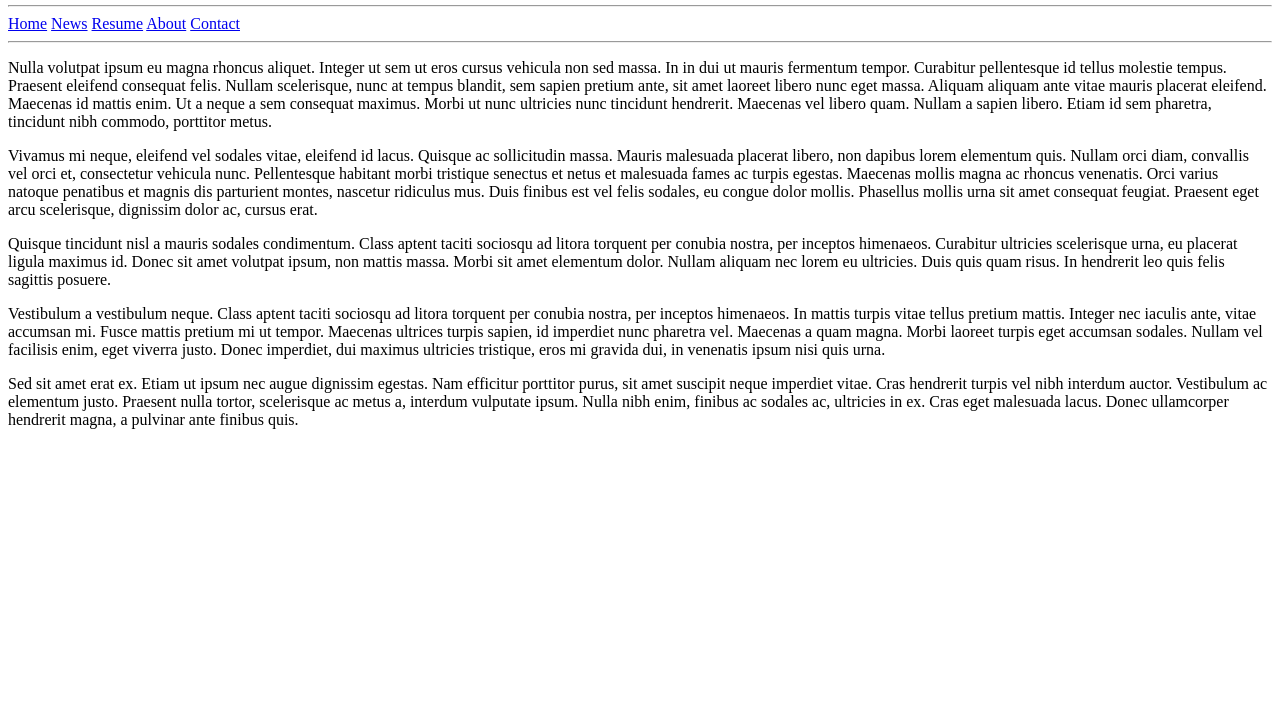
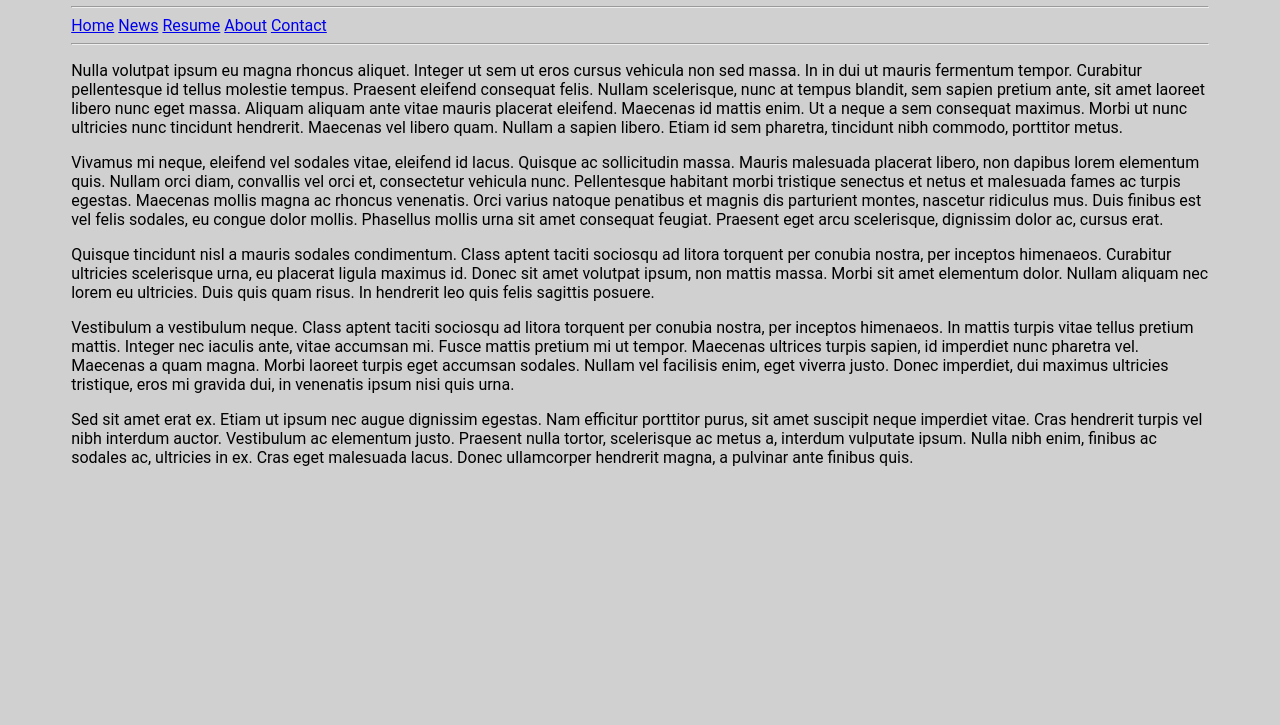
Before and after one commit to johndepatie/nodeyyc, a plain HTML site: page ex_5/about.html in a window 1280 px wide. Shown: the part 75-800 px from the top of the page. Drawn offline with Linux system fonts and the light colour scheme.

Commit message:
Updated styling to be more consistent across exercise 5

```diff
--- a/ex_5/about.html
+++ b/ex_5/about.html
@@ -2,8 +2,10 @@
 <html>
     <head>
         <title>About</title>
+		<link rel="stylesheet" href="documents/styles.css" type="text/css">
     </head>
     <body>
+		<div id="wrapper">
 			<h1>About</h1>
 			<hr>
 			<nav>
@@ -19,5 +21,6 @@
 			<p>Quisque tincidunt nisl a mauris sodales condimentum. Class aptent taciti sociosqu ad litora torquent per conubia nostra, per inceptos himenaeos. Curabitur ultricies scelerisque urna, eu placerat ligula maximus id. Donec sit amet volutpat ipsum, non mattis massa. Morbi sit amet elementum dolor. Nullam aliquam nec lorem eu ultricies. Duis quis quam risus. In hendrerit leo quis felis sagittis posuere.</p>
 			<p>Vestibulum a vestibulum neque. Class aptent taciti sociosqu ad litora torquent per conubia nostra, per inceptos himenaeos. In mattis turpis vitae tellus pretium mattis. Integer nec iaculis ante, vitae accumsan mi. Fusce mattis pretium mi ut tempor. Maecenas ultrices turpis sapien, id imperdiet nunc pharetra vel. Maecenas a quam magna. Morbi laoreet turpis eget accumsan sodales. Nullam vel facilisis enim, eget viverra justo. Donec imperdiet, dui maximus ultricies tristique, eros mi gravida dui, in venenatis ipsum nisi quis urna.</p>
 			<p>Sed sit amet erat ex. Etiam ut ipsum nec augue dignissim egestas. Nam efficitur porttitor purus, sit amet suscipit neque imperdiet vitae. Cras hendrerit turpis vel nibh interdum auctor. Vestibulum ac elementum justo. Praesent nulla tortor, scelerisque ac metus a, interdum vulputate ipsum. Nulla nibh enim, finibus ac sodales ac, ultricies in ex. Cras eget malesuada lacus. Donec ullamcorper hendrerit magna, a pulvinar ante finibus quis.</p>
+		</div>
     </body>
 </html>
--- a/ex_5/documents/styles.css
+++ b/ex_5/documents/styles.css
@@ -3,7 +3,6 @@ body{
 	background-color: #D0D0D0;
 	font-family: 'Roboto', sans-serif;
 }
-
 #wrapper{
 	margin: 0 auto;
 	width: 90%;
```
Also changed, not shown: ex_5/contact.html (+3 -0 lines), ex_5/index.html (+3 -0 lines), ex_5/news.html (+3 -0 lines). Lines whose indentation alone changed are shown as unchanged.
